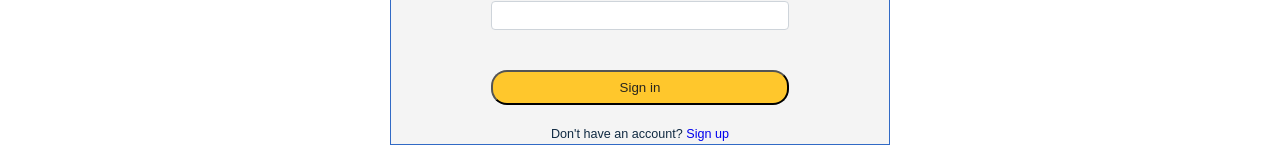
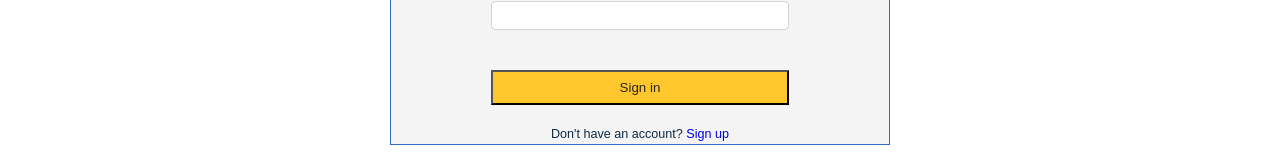
Before and after one commit to GFD1998/NEWM-N425_Group-4, a React (Create React App) app in the folder mcdonald-client/: page /signin in a window 1280 px wide. Shown: the part 384-544 px from the top of the page. Built offline with nearby package versions, Linux system fonts and the light colour scheme.

Commit message:
Update auth.css
I took out the rounded edges of the Sign in/Sign up buttons, and made them square again.

```diff
--- a/mcdonald-client/src/pages/auth/auth.css
+++ b/mcdonald-client/src/pages/auth/auth.css
@@ -55,7 +55,6 @@
     width: 100%;
     height: 35px;
     margin-top: 20px;
-    border-radius: 1rem;
     background-color: #FFC72C;
     color: #27251F !important;
     transition: color 0.5s, background-color 0.5s, border-radius 0.5s;
@@ -63,7 +62,6 @@
 .form-auth .form-button Button:hover {
     color: #FFC72C !important;
     background-color: #27251F;
-    border-radius: 1.1rem;
     /* padding: 10px; */
     cursor: pointer;
 }
```
